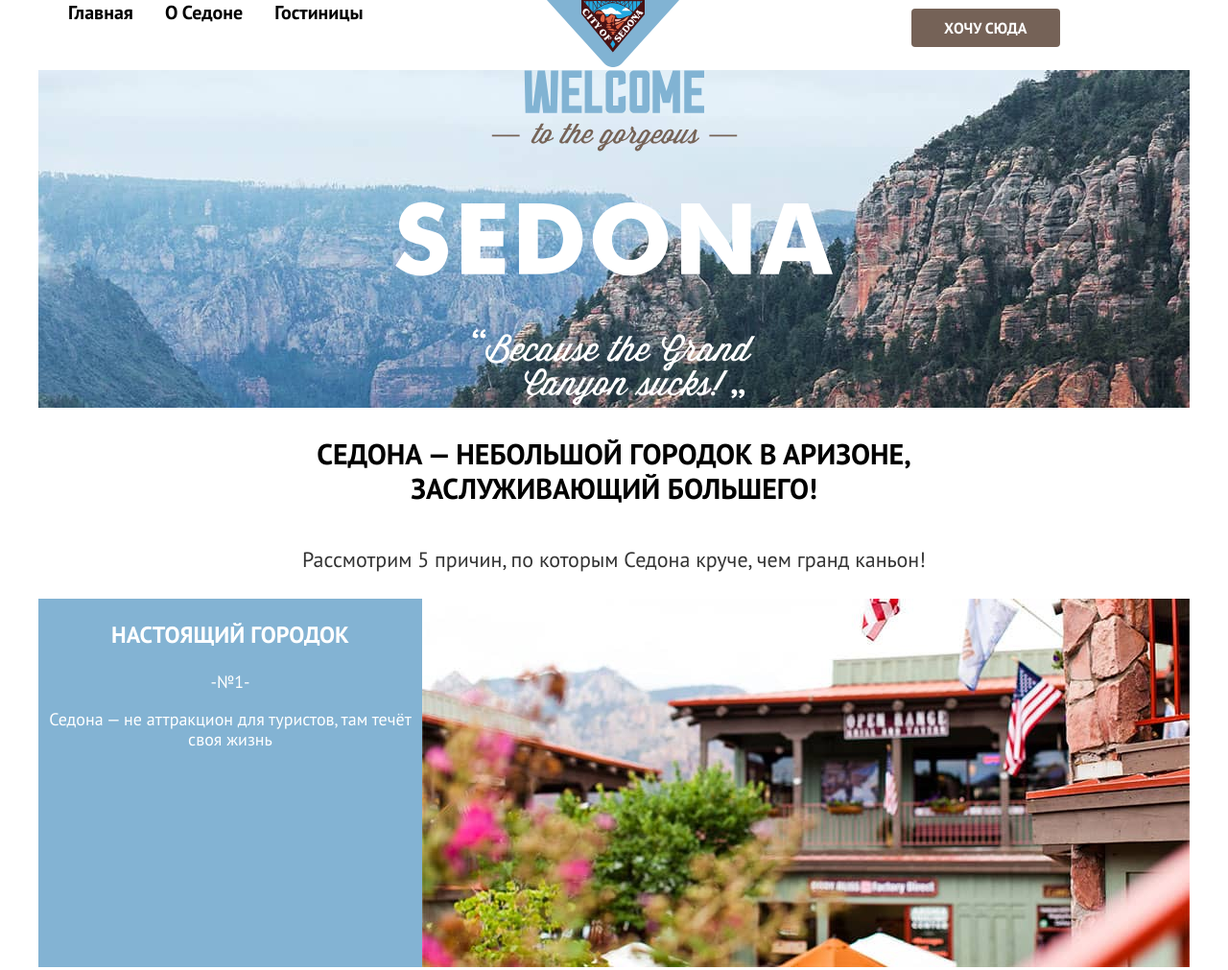
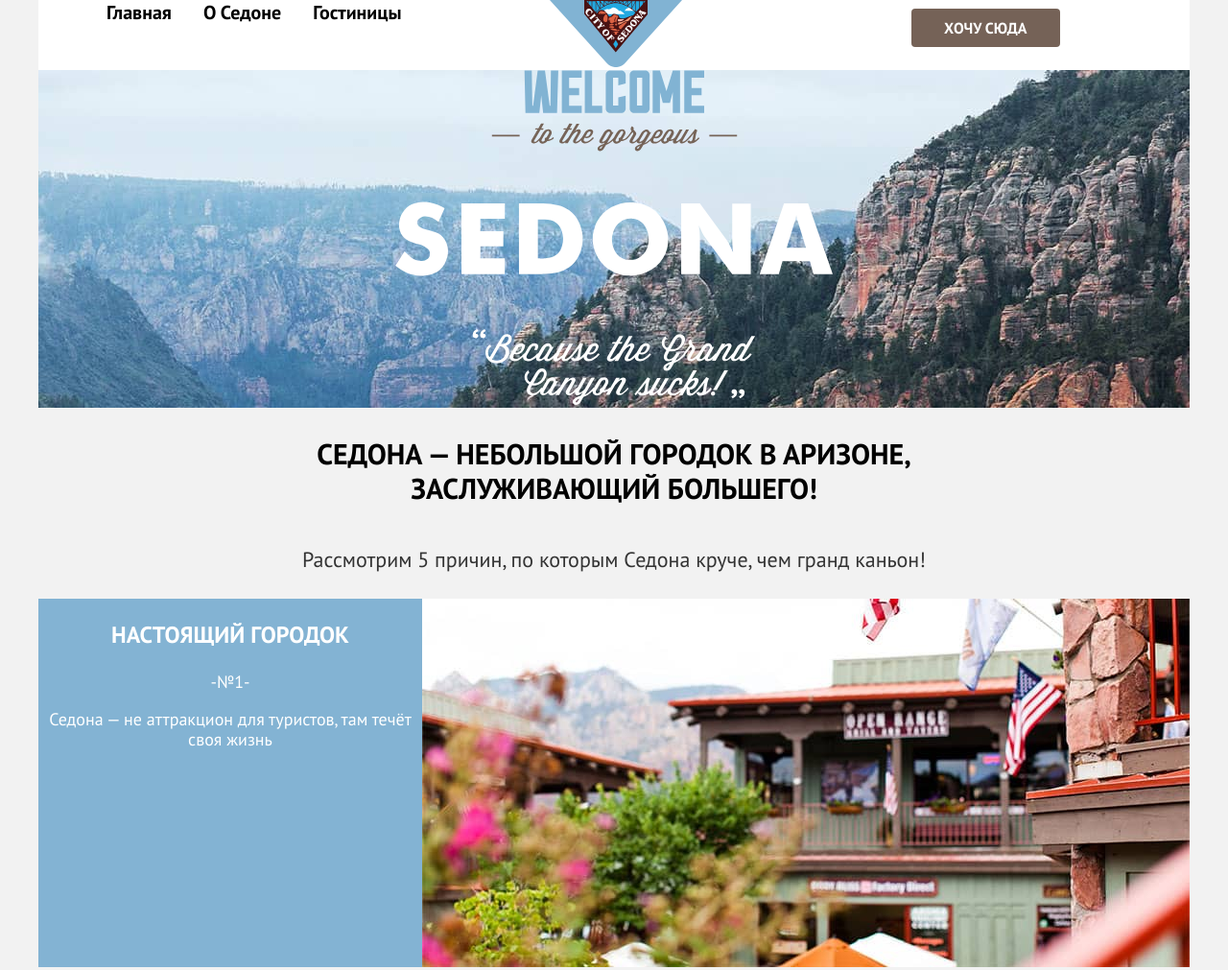
Before and after one commit to dreamkmet/237031-sedona-32, a plain HTML site: page index.html in a window 1280 px wide. Shown: the top 1011 px of the page at 96% size. Drawn offline with Linux system fonts and the light colour scheme.

Commit message:
Правки

```diff
--- a/index.html
+++ b/index.html
@@ -7,6 +7,7 @@
   <link rel="stylesheet" href="styles/styles.css">
 </head>
   <body>
+    <div class="container">
       <header class="page-header">
         <nav class="main-navigation">
           <ul class="main-navigation-list">
@@ -20,9 +21,12 @@
               <a class="main-navigation-link" href="catalog.html">Гостиницы</a>
             </li>
           </ul>
+          <div class="logo">
             <a class="main-logo" href="index.html">
-          <img class="main-logo-image" src="images/main-logo-image.svg" width="138" height="70" alt="Логотип сайта Sedona">
+              <img class="main-logo-image" src="images/main-logo-image.svg" width="138" height="70"
+                alt="Логотип сайта Sedona">
             </a>
+          </div>
           <ul class="user-navigation">
             <li class="user-navigation-item">
               <a class="user-navigation-link user-navigation-link-search" href="#">
@@ -166,7 +170,7 @@
         <img class="page-copyright-image" src="images/page-copyright-image.svg" width="115" height="34" alt="Ссылка на разработчика сайта">
         </a>
       </div>
-
     </footer>
+   </div>
   </body>
 </html>
--- a/styles/styles.css
+++ b/styles/styles.css
@@ -36,7 +36,7 @@ body {
   font-size: 18px;
   line-height: 21px;
   font-weight: 400;
-  background-color: #ffffff;
+  background-color: #F2F2F2;
   color: #000000;
 }
 
@@ -45,6 +45,10 @@ body {
   margin: 0 auto;
 }
 
+.container {
+  width: 1200px;
+  margin: 0 auto;
+}
 .page-header {
   color: #000000;
   background-color: #ffffff;
@@ -83,14 +87,18 @@ body {
   display: block;
 }
 
+.logo {
+  width:138px;
+  margin-right: 198px;
+}
 
 .main-logo-image {
   display: block;
-  margin-left: 110px;
 }
 
 .main-navigation {
   display: flex;
+  justify-content: space-between;
   width: 1200px;
   margin: 0 auto;
 }
@@ -98,11 +106,6 @@ body {
 .main-navigation-item {
   margin-right: 33px;
 }
-
-.main-navigation-item:nth-child(1) {
-  margin-left: 31px;
-}
-
 
 .main-navigation-link {
   font-size: 20px;
@@ -432,13 +435,13 @@ body {
   padding: 0;
   margin: 0;
   width: 420px;
+  margin-left: 71px;
 }
 
 .user-navigation {
   width: 290px;
   list-style: none;
   padding: 0;
-  margin-left: auto;
 }
 
 .features-list {
```
Also changed, not shown: catalog.html (+6 -2 lines). Lines whose indentation alone changed are shown as unchanged.
